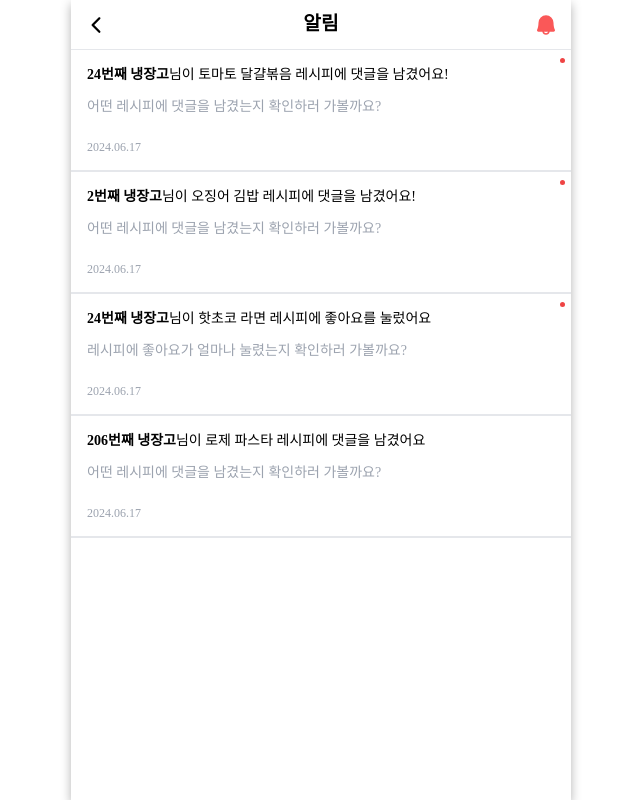
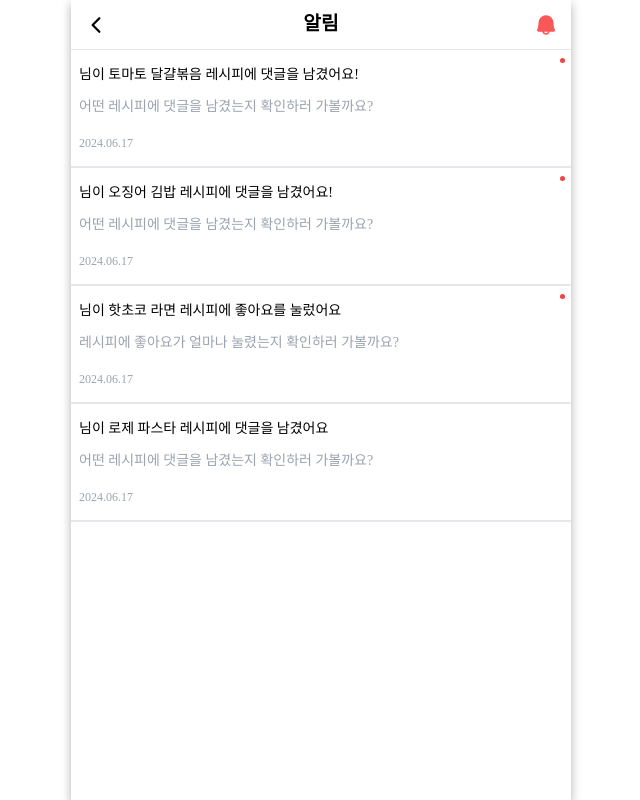
Before and after one commit to OZ-Coding-School/oz_02_main-001-FE, a React (Vite) app: page /notice in a window 1280 px wide. Shown: the whole page, without its empty margins (319-959 px from the left). Built offline with nearby package versions, Linux system fonts and the light colour scheme; a web font is replaced by a local one.

Commit message:
style: 줄바꿈 없게 변경(w-full 삭제)

```diff
--- a/src/pages/NotificationPage/components/NotificationItem.tsx
+++ b/src/pages/NotificationPage/components/NotificationItem.tsx
@@ -22,19 +22,19 @@ const NotificationItem: React.FC<NotificationItemProps> = ({ notice }) => {
   };
 
   return (
-    <div className="w-full relative">
+    <div className="relative">
       {!notice.isRead && (
         <div className="absolute mt-2 right-[6px] h-[5px] w-[5px] bg-red-500 rounded-full"></div>
       )}
       <div className="pt-3">
-        <span className="ml-4 text-sm">
-          <strong>{notice.user}</strong>님이 {notice.title} 레시피에 {action.message}
+        <span className="ml-2 text-sm">
+          <strong>{notice.nickname}</strong>님이 {notice.title} 레시피에 {action.message}
         </span>
       </div>
-      <div className="ml-4 mt-2">
+      <div className="ml-2 mt-2">
         <span className="text-gray-400 text-sm">{actionMessageMap[action.type]}</span>
       </div>
-      <div className="ml-4 mt-4 mb-3">
+      <div className="ml-2 mt-3 mb-3">
         <span className="text-gray-400 text-xs">{formattedDate}</span>
       </div>
       <div className="border"></div>
```
